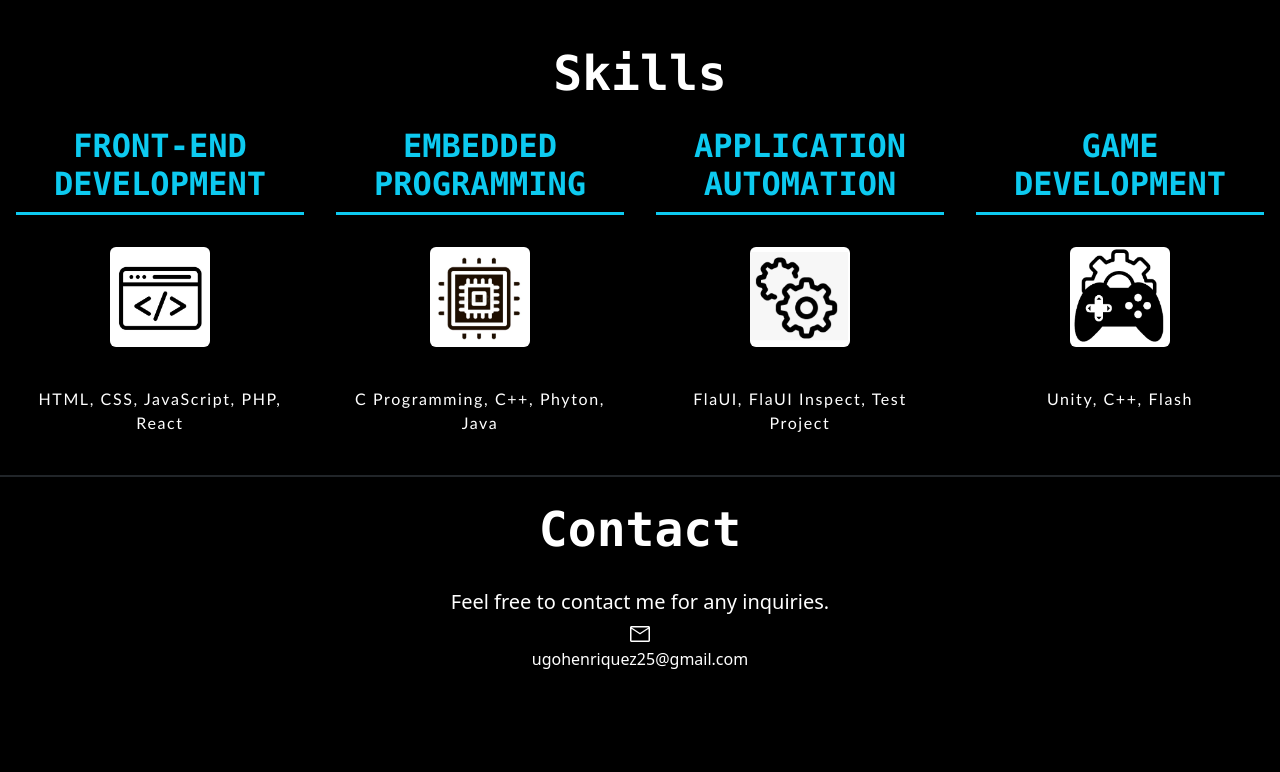
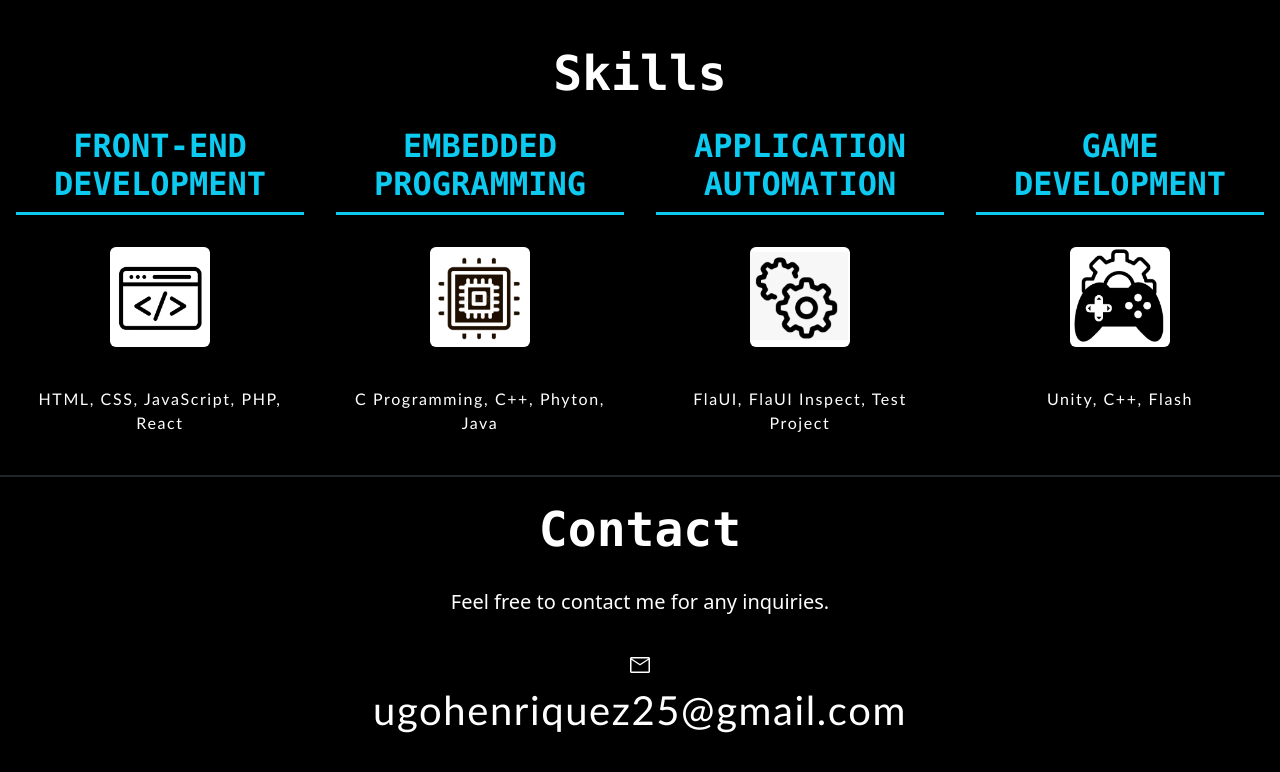
Before and after one commit to HugoGED/WebPortfolio, a website: page index.html in a window 1280 px wide. Shown: the part 1985-2757 px from the top of the page. Before the commit the page ends 2671 px from the top, so only its background shows below. Drawn offline with nearby package versions, Linux system fonts and the light colour scheme.

Commit message:
changed the email address font to calibri-spaced

```diff
--- a/index.html
+++ b/index.html
@@ -275,7 +275,7 @@
                 <h1 class="h5 text-center text-white">
                     Feel free to contact me for any inquiries.
                 </h1>
-                <h1 class="h6 text-center text-white">
+                <h1 class="p-3 font-calibri-spaced text-center text-white">
                     <span class="material-symbols-outlined">
                         mail
                     </span>
```
